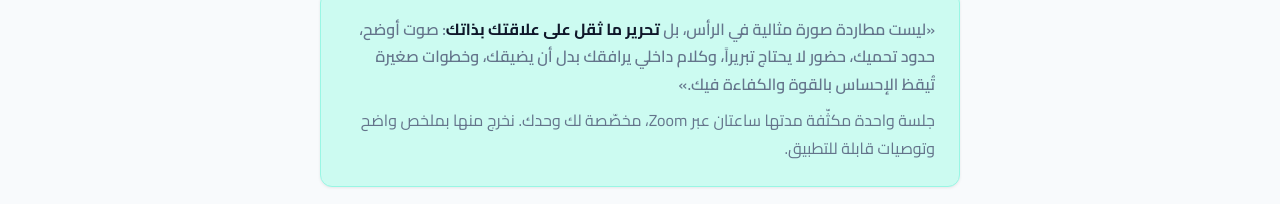
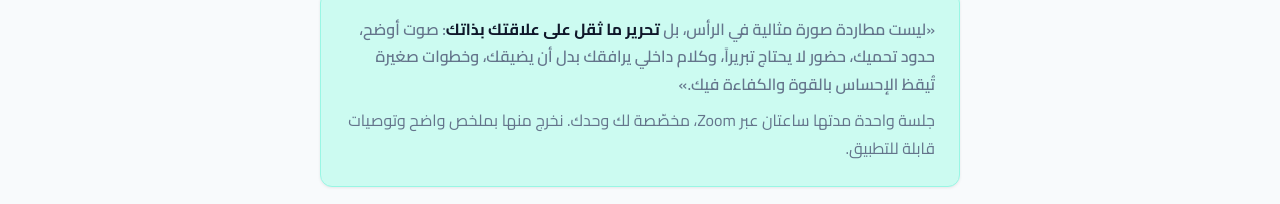
Before and after one commit to hichemg92/ConfianceEnSoi, a plain HTML site: page index.html in a window 1280 px wide. Shown: the part 531-735 px from the top of the page. Drawn offline with Linux system fonts and the light colour scheme.

Commit message:
Update index.html

```diff
--- a/index.html
+++ b/index.html
@@ -417,7 +417,7 @@
 
     <section class="section section-highlight">
       <p class="hook-text">«ليست مطاردة صورة مثالية في الرأس، بل <strong>تحرير ما ثقل على علاقتك بذاتك</strong>: صوت أوضح، حدود تحميك، حضور لا يحتاج تبريراً، وكلام داخلي يرافقك بدل أن يضيقك، وخطوات صغيرة تُيقظ الإحساس بالقوة والكفاءة فيك.»</p>
-      <p class="hook-sub">جلسة واحدة مكثّفة مدتها ساعتان عبر Zoom، مخصّصة لك وحدك. نخرج منها بملخص واضح وتوصيات قابلة للتطبيق.</p>
+      <p class="hook-sub">جلسة واحدة مدتها ساعتان عبر Zoom، مخصّصة لك وحدك. نخرج منها بملخص واضح وتوصيات قابلة للتطبيق.</p>
     </section>
 
     <section class="section">
```
